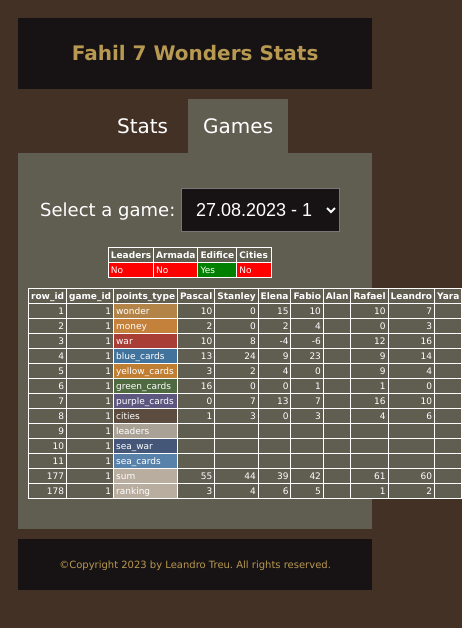
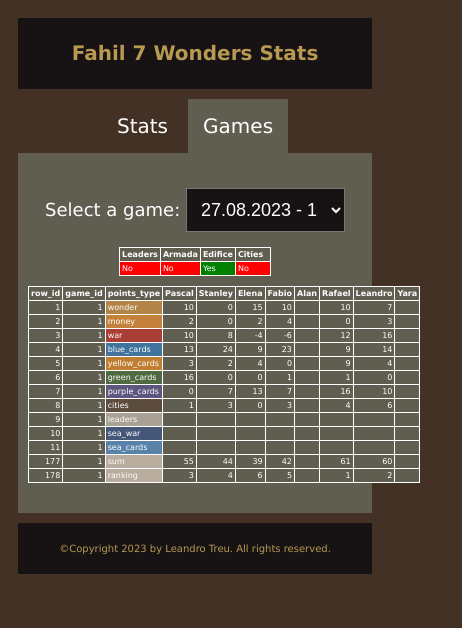
Before and after one commit to LeandroTreu/fahil-7-wonders, a plain HTML site: page games.html in a window 390 px wide. Shown: the whole page, 462 px wide, since content can reach past the window. Drawn offline with Linux system fonts and the light colour scheme.

Commit message:
update favicon & mobile table padding

```diff
--- a/css/styles.css
+++ b/css/styles.css
@@ -196,7 +196,7 @@ footer {
         font-family: "geneva", sans-serif;
         background-color: #605D51;
         text-align: center;
-        padding: 30px 20px 30px 10px;
+        padding: 30px 10px 30px 10px;
         color: white;
     }
 
@@ -242,7 +242,7 @@ footer {
         text-align: left;
         background-color: #605D51;
         width: 20px;
-        font-size: 9px;
+        font-size: 8px;
     }
 
     select,
```
Also changed, not shown: about.txt, android-chrome-192x192.png, android-chrome-512x512.png, apple-touch-icon.png, favicon-16x16.png, favicon-32x32.png, favicon.ico.
